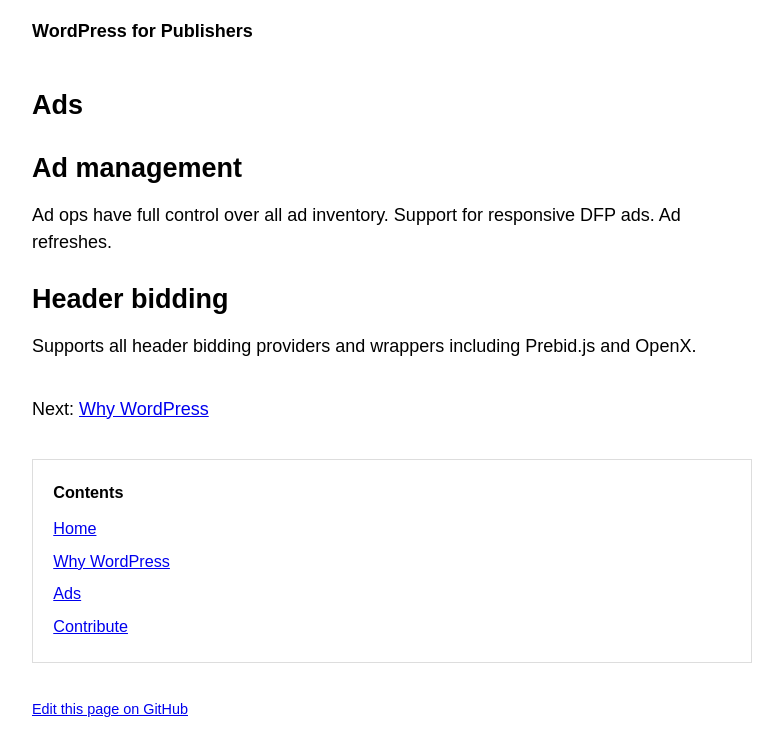
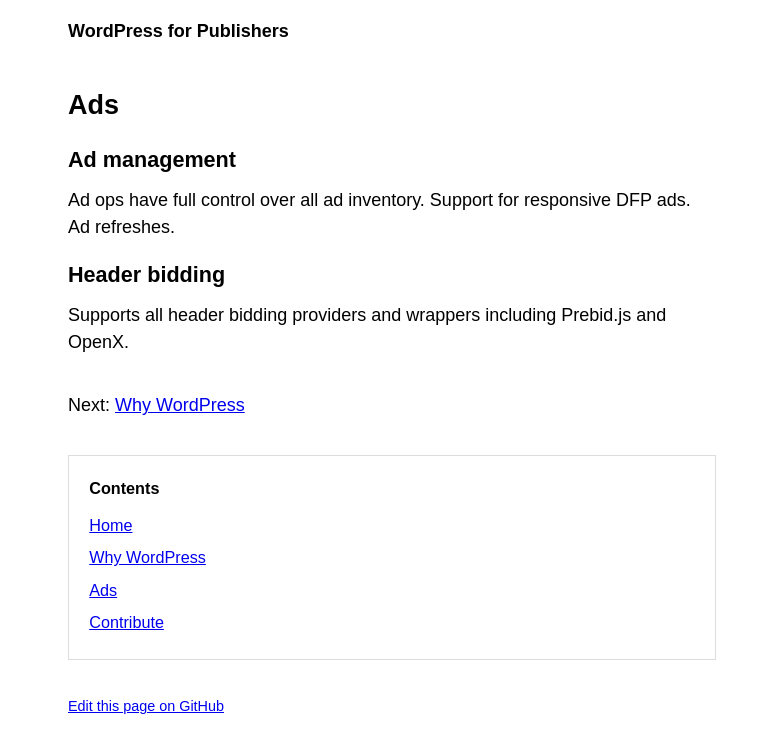
Before and after one commit to kasparsd/wp-for-publishers, a Jekyll site: the page built from docs/_guidebook/ads.md, in a window 1280 px wide. Shown: the top 756 px of the page, without its empty margins (248-1031 px from the left). Built offline with Jekyll 4.4.1, drawn with Linux system fonts in a browser that asks for light colours.

Commit message:
Nicer styles

```diff
--- a/docs/assets/css/style.css
+++ b/docs/assets/css/style.css
@@ -1,5 +1,7 @@
 body { font:18px/1.5 sans-serif; margin:0; padding:0; }
 h1, h2, h3, h4, h5, h6 { margin-bottom: 0.5em; }
+h2, h3 { font-size:1.2em; }
+h4, h5, h6 { font-size:1em; }
 pre { background: #eee; padding:0.5em; overflow:auto; }
 code { word-break: break-all; font-size:inherit; font-family: "Consolas", monospace; }
 iframe { border:1px solid #ddd; display:block; width:100%; }
@@ -22,7 +24,7 @@ p { margin:0 0 1em 0; }
 
 #content-wrap { margin-bottom:2em; }
 
-#soul { max-width:40em; margin:0 auto; padding:0 1em; }
+#soul { max-width:36em; margin:0 auto; padding:0 1em; }
 #footer { font-size:0.9em; margin-top:2em; }
 
 .meta { font-size:0.8em; padding:1em 0; margin:1.5em 0; }
```
